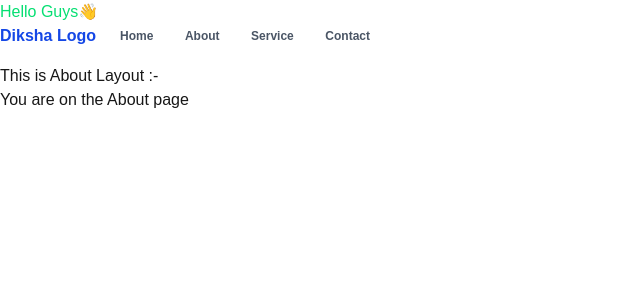
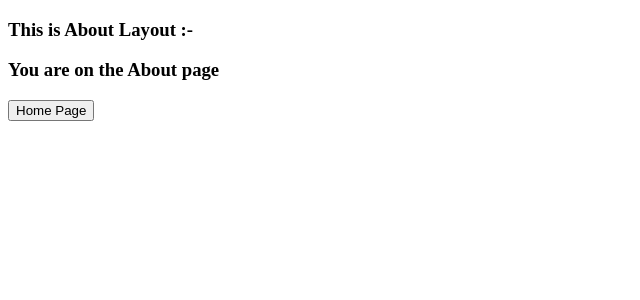
Before and after one commit to isimrangupta/learning-Next.js, a Next.js app: page /about in a window 1280 px wide. Shown: the top 300 px of the page, without its empty margins (0-640 px from the left). Built offline with nearby package versions, Linux system fonts and the light colour scheme.

Commit message:
Hide navbar on About page

```diff
--- a/app/(users)/about/layout.jsx
+++ /dev/null
@@ -1,10 +0,0 @@
-const AboutLayout = ({children}) => {
-  return (
-   <div>
-     <h3>This is About Layout :-</h3>
-     {children}
-   </div>
-  )
-}
-
-export default AboutLayout;
--- a/app/(users)/about/page.jsx
+++ /dev/null
@@ -1,7 +0,0 @@
-const About = () => {
-  return (
-    <h3>You are on the About page</h3>
-  )
-}
-
-export default About;
--- /dev/null
+++ b/app/about/layout.jsx
@@ -0,0 +1,12 @@
+const AboutLayout = ({ children }) => {
+  return (
+    <html lang="en">
+      <body className="bg-red-600">
+        <h3>This is About Layout :-</h3>
+        {children}
+      </body>
+    </html>
+  );
+};
+
+export default AboutLayout;
--- /dev/null
+++ b/app/about/page.jsx
@@ -0,0 +1,19 @@
+"use client"
+
+import { useRouter } from "next/navigation";
+
+const About = () => {
+  const router = useRouter();
+  return (
+    <>
+      <h3>You are on the About page</h3>
+      <button
+        onClick={() => router.push('/')}>
+        Home Page
+      </button>
+    </>
+
+  )
+}
+
+export default About;
```
Also changed, not shown: app/about/teams/page.jsx (renamed from app/(users)/about/teams/page.jsx).
